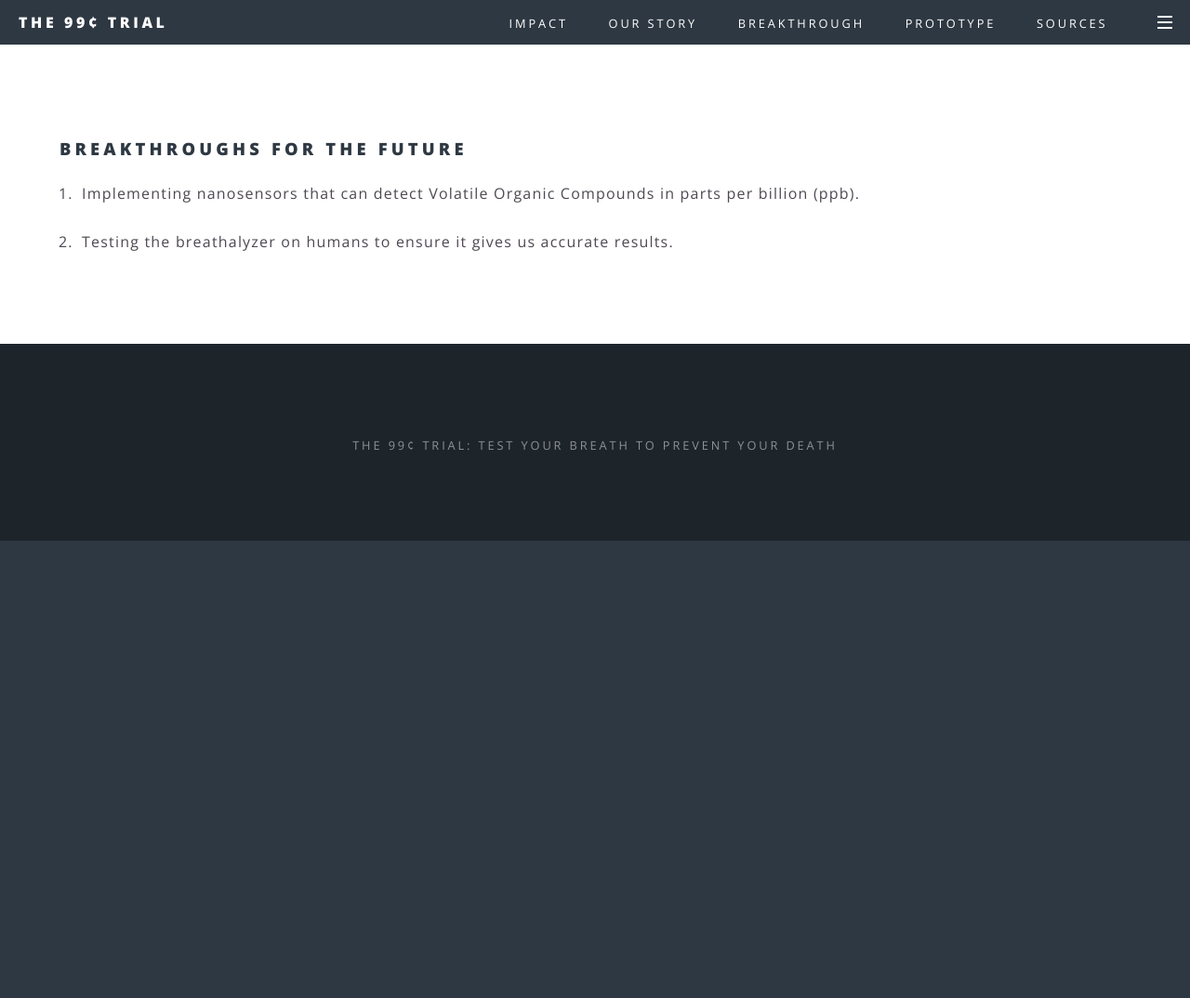
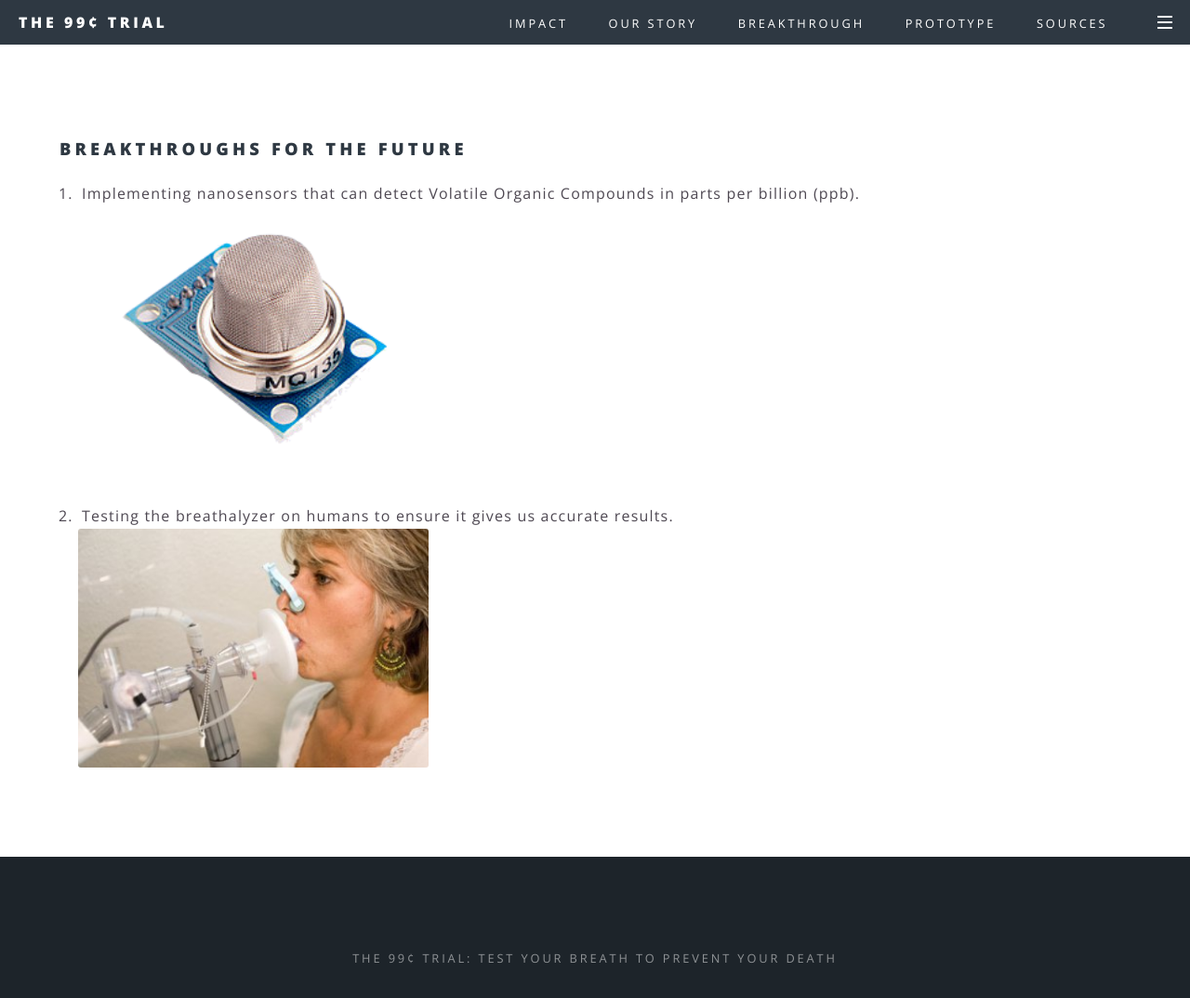
Before and after one commit to AnishGitHub/ExplorationWebsite, a plain HTML site: page breakthrough.html in a window 1280 px wide. Shown: the whole page at 93% size. Before the commit the page ends 800 px from the top, so only its background shows below. Drawn offline with nearby package versions, Linux system fonts and the light colour scheme.

Commit message:
Added Images

```diff
--- a/breakthrough.html
+++ b/breakthrough.html
@@ -58,9 +58,10 @@
 									<h3>Breakthroughs for the Future</h3>
 									<ol>
 										<li>Implementing nanosensors that can detect Volatile Organic Compounds in parts per billion (ppb).</li>
+										<div class="4u"><span class="image fit"><img src="images/sensor.png" alt="" /></span></div>
 									</br>
 										<li>Testing the breathalyzer on humans to ensure it gives us accurate results.</li>
-
+											<div class="4u"><span class="image fit"><img src="images/humanTest.jpg" alt="" /></span></div>
 									</ol>
 
 								</div>
```
Also changed, not shown: images/humanTest.jpg (added), images/sensor.png (added).
